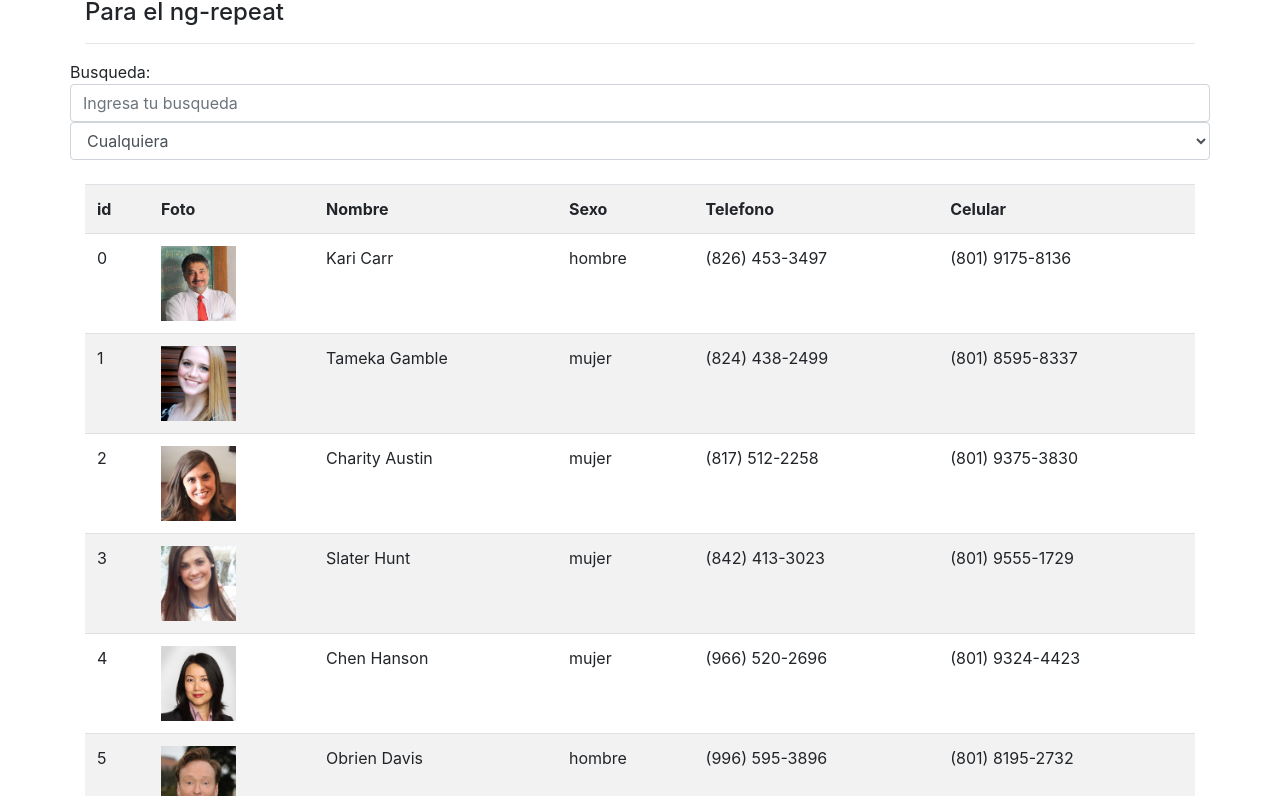
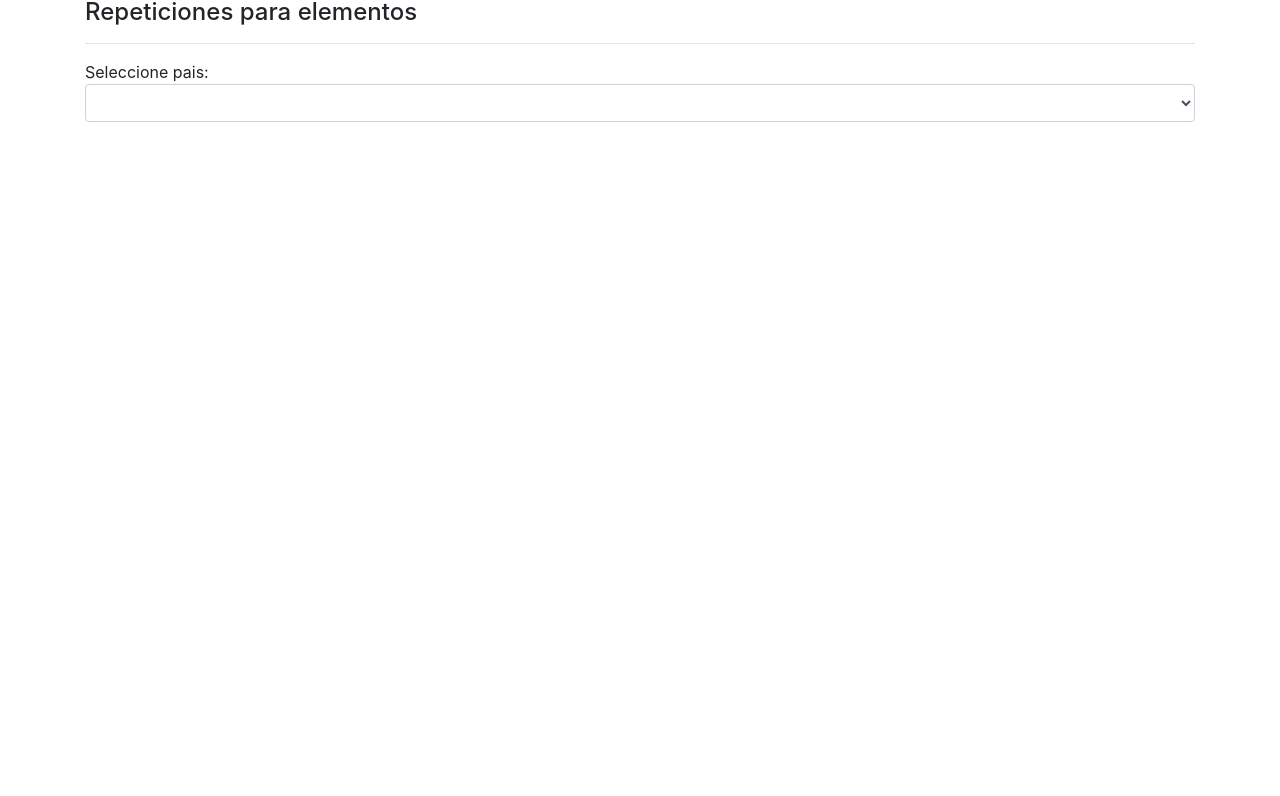
Before and after one commit to ChecoEduardo/Learning-Angularjs, a plain HTML site: page index.html in a window 1280 px wide. Shown: the part 58-854 px from the top of the page. After the commit the page ends 800 px from the top, so only its background shows below. Drawn offline with Linux system fonts and the light colour scheme.

Commit message:
Se trabajo con la funcion ng-option

```diff
--- a/index.html
+++ b/index.html
@@ -23,46 +23,16 @@
   <body>
     <div class="container" ng-controller="listadoCtrl">
 
-      <h1>Filtros</h1>
-      <h4>Para el ng-repeat</h4>
+      <h1>ng-options</h1>
+      <h4>Repeticiones para elementos</h4>
       <hr>
+      Seleccione pais: {{paisSeleccionado}}
+      <select class="form-control" ng-model="paisSeleccionado" ng-options="pais.id as pais.nombre for pais in paises">
+        <option value="">Seleccione un pais</option>
 
-        <div class="row">
-        Busqueda:
-        <br>
-          <input type="text"  ng-model="busqueda.nombre" class="form-control" placeholder="Ingresa tu busqueda">
-
-          <select class="form-control"  ng-model="busqueda.sexo">
-            <br>
-              <option value="">Cualquiera</option>
-              <option value="mujer">Mujer</option>
-              <option value="hombre">Hombre</option>
-
-          </select>
-          <br>
-        </div>
-        <br>
+      </select>
 
 
-
-      <table class="table table-striped">
-        <tr>
-          <th><a class="puntero" ng-click="columna='id'; reverse=!reverse">id</a>  </th>
-          <th>Foto</th>
-          <th><a class="puntero" ng-click="columna='nombre'; reverse=!reverse">Nombre</a>  </th>
-          <th><a class="puntero" ng-click="columna='sexo'; reverse=!reverse">Sexo</a>  </th>
-          <th>Telefono</th>
-          <th>Celular</th>
-        </tr>
-        <tr    ng-repeat="persona in personas | filter:busqueda | orderBy:columna:reverse ">
-          <td>{{persona.id}}</td>
-          <td><img ng-src="img/{{persona.avatar}}" class="avatar img-circle" ></td>
-          <td>{{persona.nombre}}</td>
-          <td>{{persona.sexo}}</td>
-          <td>{{persona.telefono}}</td>
-          <td>{{persona.celular}}</td>
-        </tr>
-      </table>
 
 
 
--- a/js/app.js
+++ b/js/app.js
@@ -5,90 +5,27 @@ var app = angular.module('universidadApp',[ ]);
 
 
 app.controller('listadoCtrl', ['$scope', function($scope){
+ $scope.paisSeleccionado="";
 
+  $scope.paises = [
+      { id:"CRI", nombre:"COSTA RICA"},
+      { id:"HRV", nombre:"CROACIA"},
+      { id:"CUB", nombre:"CUBA"},
+      { id:"DNK", nombre:"DINAMARCA"},
+      { id:"DMA", nombre:"DOMINICA"},
+      { id:"DOM", nombre:"REPÚBLICA DOMINICANA"},
+      { id:"ECU", nombre:"ECUADOR"},
+      { id:"EGY", nombre:"EGIPTO"},
+      { id:"SLV", nombre:"EL SALVADOR"},
+      { id:"ARE", nombre:"EMIRATOS ÁRABES UNIDOS"},
+      { id:"ERI", nombre:"ERITREA"},
+      { id:"SVK", nombre:"ESLOVAQUIA"},
+      { id:"SVN", nombre:"ESLOVENIA"},
+      { id:"ESP", nombre:"ESPAÑA"},
+      { id:"USA", nombre:"ESTADOS UNIDOS"},
+      { id:"EST", nombre:"ESTONIA"}
+  ];
 
-$scope.personas=[
-      {
-        "id": 0,
-        "sexo": "hombre",
-        "nombre": "Kari Carr",
-        "avatar": "kari.jpg",
-        "telefono": "(826) 453-3497",
-        "celular": "(801) 9175-8136"
-      },
-      {
-        "id": 1,
-        "sexo": "mujer",
-        "nombre": "Tameka Gamble",
-        "avatar": "tameka.jpg",
-        "telefono": "(824) 438-2499",
-        "celular": "(801) 8595-8337"
-      },
-      {
-        "id": 2,
-        "sexo": "mujer",
-        "nombre": "Charity Austin",
-        "avatar": "charity.jpg",
-        "telefono": "(817) 512-2258",
-        "celular": "(801) 9375-3830"
-      },
-      {
-        "id": 3,
-        "sexo": "mujer",
-        "nombre": "Slater Hunt",
-        "avatar": "slater.jpg",
-        "telefono": "(842) 413-3023",
-        "celular": "(801) 9555-1729"
-      },
-      {
-        "id": 4,
-        "sexo": "mujer",
-        "nombre": "Chen Hanson",
-        "avatar": "chen.jpg",
-        "telefono": "(966) 520-2696",
-        "celular": "(801) 9324-4423"
-      },
-      {
-        "id": 5,
-        "sexo": "hombre",
-        "nombre": "Obrien Davis",
-        "avatar": "obrien.jpg",
-        "telefono": "(996) 595-3896",
-        "celular": "(801) 8195-2732"
-      },
-      {
-        "id": 6,
-        "sexo": "hombre",
-        "nombre": "Le Haley",
-        "avatar": "le.jpg",
-        "telefono": "(967) 527-3286",
-        "celular": "(801) 8074-5225"
-      },
-      {
-        "id": 7,
-        "sexo": "hombre",
-        "nombre": "Lester Carney",
-        "avatar": "lester.jpg",
-        "telefono": "(994) 465-3542",
-        "celular": "(801) 9044-7522"
-      },
-      {
-        "id": 8,
-        "sexo": "hombre",
-        "nombre": "Rosario Perry",
-        "avatar": "rosario.jpg",
-        "telefono": "(848) 499-2977",
-        "celular": "(801) 8495-0625"
-      },
-      {
-        "id": 9,
-        "sexo": "mujer",
-        "nombre": "Marilyn Huber",
-        "avatar": "marilyn.jpg",
-        "telefono": "(982) 580-3235",
-        "celular": "(801) 8184-2624"
-      }
-    ];
 
 
 
```
